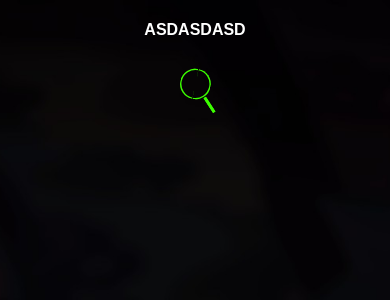
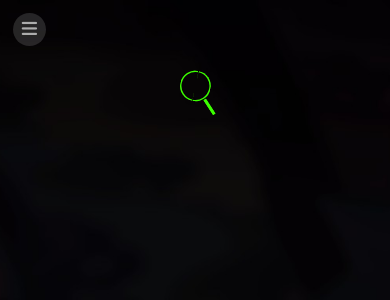
Before and after one commit to Zigaran/rickmorty-web, a React (Create React App) app: page / in a window 390 px wide. Shown: the top 300 px of the page. Built offline with nearby package versions, Linux system fonts and the light colour scheme.

Commit message:
make it responsive

```diff
--- a/src/components/filter/Filter.tsx
+++ b/src/components/filter/Filter.tsx
@@ -18,8 +18,20 @@ import Space from '../space';
 import '../../styles/sidebar/styles.css';
 import './filter.css';
 
-export default function Filter() {
-  const [hidden, setHidden] = useState(true);
+interface Props {
+  active?: boolean;
+}
+
+export default function Filter({ active }: Props) {
+  let [hidden, setHidden] = useState(false);
+  let [toggled, setToggle] = useState(false);
+
+  let widthToClose = () => {
+    const w = window.innerWidth;
+    return w < 769
+      ? (console.log('menor'), setHidden(false), setToggle(!toggled))
+      : (console.log('mayor'), setHidden(!hidden));
+  };
 
   return (
     <ProSidebar
@@ -28,13 +40,11 @@ export default function Filter() {
       collapsed={hidden}
       className="flex"
       breakPoint="md"
+      toggled={toggled ? !toggled : active}
     >
       <SidebarContent>
         <Menu iconShape="circle">
-          <SidebarHeadItem
-            text="Menu Filter"
-            onClick={() => setHidden(!hidden)}
-          />
+          <SidebarHeadItem text="Menu Filter" onClick={() => widthToClose()} />
           <Space />
           <MenuItem icon={<CharIcon />}>Characters</MenuItem>
           <MenuItem icon={<LocationIcon />}>Locations</MenuItem>
--- a/src/components/menuButton/MenuButton.tsx
+++ b/src/components/menuButton/MenuButton.tsx
@@ -3,12 +3,12 @@ import './menuButton.css';
 import { MenuIcon } from '../../icons/Icons';
 
 interface Props {
-  onClick: void;
+  onClick?: () => void;
 }
 
 let MenuButton = ({ onClick }: Props) => {
   return (
-    <div className="" onClick={() => onClick}>
+    <div className="button-container" onClick={onClick}>
       <MenuIcon />
     </div>
   );
--- a/src/components/menuButton/menuButton.css
+++ b/src/components/menuButton/menuButton.css
@@ -0,0 +1,32 @@
+.button-container {
+  display: flex;
+  width: 33px;
+  height: 33px;
+  background-color: rgba(173, 173, 173, 0.2);
+  border-radius: 30px;
+  justify-content: center;
+  align-items: center;
+  color: rgb(173, 173, 173);
+  font-size: 14px;
+  align-self: baseline;
+  margin-left: 13px;
+  margin-top: 13px;
+  margin-bottom: 17px;
+  position: relative;
+}
+
+.button-container:hover {
+  background-color: rgba(173, 173, 173, 0.425);
+  color: rgb(204, 204, 204);
+}
+
+.button-container:active {
+  background-color: rgba(173, 173, 173, 0.425);
+  color: rgb(204, 204, 204);
+}
+
+@media all and (min-width: 769px) {
+  .button-container {
+    display: none;
+  }
+}
--- a/src/components/searcher/Searcher.tsx
+++ b/src/components/searcher/Searcher.tsx
@@ -7,7 +7,7 @@ interface Props {
 
 class Searcher extends React.Component<Props> {
   componentDidMount() {
-    document.getElementById('pedo')?.addEventListener('click', (e) => {
+    document.getElementById('searcher')?.addEventListener('click', (e) => {
       e.stopPropagation();
       e.preventDefault();
     });
@@ -24,7 +24,7 @@ class Searcher extends React.Component<Props> {
             placeholder="Search characters/locations"
           />
         </div>
-        <div className="sticks" id="pedo"></div>
+        <div className="sticks" id="searcher"></div>
       </label>
     );
   }
--- a/src/components/searcher/searcher.scss
+++ b/src/components/searcher/searcher.scss
@@ -186,3 +186,8 @@ body {
     }
   }
 }
+@media all and (min-width: 769px) {
+  .input-container {
+    margin-top: 40px;
+  }
+}
--- a/src/screens/home/Home.tsx
+++ b/src/screens/home/Home.tsx
@@ -1,13 +1,19 @@
-import React from 'react';
+import React, { useState } from 'react';
 import './home.css';
-import { Searcher, Filter } from '../../components';
+import { Searcher, Filter, MenuButton } from '../../components';
 
 let Home = () => {
+  let [active, setActive] = useState(false);
   return (
     <div className="home">
-      <Filter />
+      <Filter active={active} />
       <div className="home-content">
-        <h4 style={{ color: 'white' }}>ASDASDASD</h4>
+        <MenuButton
+          onClick={() => {
+            setActive(!active);
+            console.log(active);
+          }}
+        />
         <Searcher />
       </div>
     </div>
```
